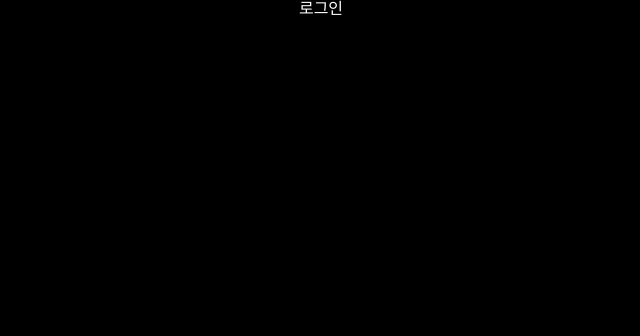
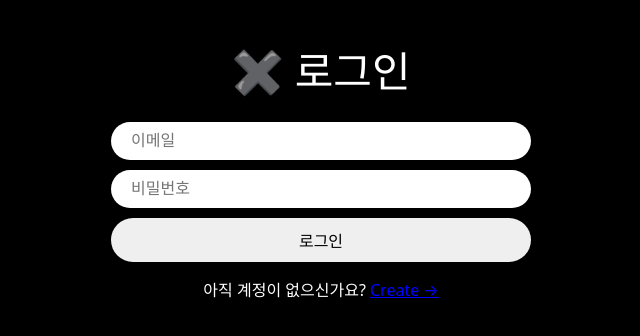
Before and after one commit to KHY90/firebase_practice, a React (Vite) app: page /login in a window 1280 px wide. Shown: the top 336 px of the page, without its empty margins (319-959 px from the left). Built offline with nearby package versions, Linux system fonts and the light colour scheme.

Commit message:
로그인페에지, css분리리

```diff
--- /dev/null
+++ b/src/components/auth-components.ts
@@ -0,0 +1,51 @@
+import { styled } from "styled-components";
+
+export const Wrapper = styled.div`
+    height: 100%;
+    display: flex;
+    flex-direction: column;
+    align-items: center;
+    width: 420px;
+    padding: 50px 0px;
+`;
+
+export const Title = styled.h1`
+    font-size: 42px;
+    margin-bottom: 20px;
+`;
+
+export const Form = styled.form`
+    margin-top: 50px;
+    margin-bottom: 10px;
+    display: flex;
+    flex-direction: column;
+    gap: 10px;
+    width: 100%;
+`;
+
+export const Input = styled.input`
+    margin: 10px 0px 0px 0px;
+    padding: 10px 20px;
+    border-radius: 50px;
+    border: none;
+    width: 100%;
+    font-size: 16px;
+    &[type="submit"]{
+        cursor: pointer;
+        &:hover{
+            opacity: 0.8;
+        }
+    }
+`;
+
+export const Error = styled.span`
+    font-size: 600px;
+    color: tomato;
+`;
+
+export const Switcher = styled.span`
+    margin-top: 20px;
+    a{
+        color: blue;
+    }
+`;
--- a/src/routes/create-account.tsx
+++ b/src/routes/create-account.tsx
@@ -1,49 +1,9 @@
 import { createUserWithEmailAndPassword, updateProfile } from "firebase/auth";
 import React, { useState } from "react";
-import { styled } from "styled-components"
 import { auth } from "../firebase";
-import { useNavigate } from "react-router-dom";
-
-const Wrapper = styled.div`
-    height: 100%;
-    display: flex;
-    flex-direction: column;
-    align-items: center;
-    width: 420px;
-    padding: 50px 0px;
-`;
-
-const Title = styled.h1`
-    font-size: 42px;
-`;
-
-const Form = styled.form`
-    margin-top: 50px;
-    display: flex;
-    flex-direction: column;
-    gap: 10px;
-    width: 100%;
-`;
-
-const Input = styled.input`
-    padding: 10px 20px;
-    border-radius: 50px;
-    border: none;
-    width: 100%;
-    font-size: 16px;
-    &[type="submit"]{
-        cursor: pointer;
-        &:hover{
-            opacity: 0.8;
-        }
-    }
-`;
-
-const Error = styled.span`
-    font-size: 600px;
-    color: tomato;
-`;
-
+import { useNavigate, Link, Form } from "react-router-dom";
+import { FirebaseError } from "firebase/app";
+import { Error, Input, Switcher, Title, Wrapper } from "../components/auth-components";
 
 export default function CreateAccount() {
     const navigate = useNavigate();
@@ -64,21 +24,25 @@ export default function CreateAccount() {
     };
     const onSubmit = async (e: React.FormEvent<HTMLFormElement>) => {
         e.preventDefault();
+        setError("");
         if (isLoading || name === "" || email === "" || password === "")
             return;
         try {
             const credentials = await createUserWithEmailAndPassword(auth, email, password);
-            console.log(credentials.user);
+            // console.log(credentials.user);
             await updateProfile(credentials.user, { displayName: name, });
             navigate("/");
         } catch (e) {
-
+            if (e instanceof FirebaseError) {
+                setError(e.message)
+            }
         } finally {
             setLoading(false);
         }
     };
 
-    return <Wrapper>
+    return (
+        <Wrapper>
             <Title>✖️ 회원 가입</Title>
             <Form onSubmit={onSubmit}>
                 <Input onChange={onChange} name="name" value={name} placeholder="이름" type="text" required />
@@ -87,6 +51,12 @@ export default function CreateAccount() {
                 <Input type="submit" value={isLoading ? "Loading..." : "Create acoount"} />
             </Form>
             {error !== "" ? <Error>{error}</Error> : null}
+            <Switcher>
+                이미 계정이 있으신가요?{" "}
+                <Link to="/login">
+                    로그인 &rarr;
+                </ Link>
+            </Switcher>
         </Wrapper>
-
+    );
 }
--- a/src/routes/login.tsx
+++ b/src/routes/login.tsx
@@ -1,3 +1,57 @@
-export default function Login(){
-    return <h1>로그인</h1>
+import React, { useState } from "react";
+import { useNavigate, Link, Form } from "react-router-dom";
+import { FirebaseError } from "firebase/app";
+import { signInWithEmailAndPassword } from "firebase/auth";
+import { auth } from "../firebase";
+import { Error, Input, Switcher, Title, Wrapper } from "../components/auth-components";
+
+export default function CreateAccount() {
+    const navigate = useNavigate();
+    const [isLoading, setLoading] = useState(false);
+    const [email, setEmail] = useState("");
+    const [password, setPassword] = useState("");
+    const [error, setError] = useState("")
+    const onChange = (e: React.ChangeEvent<HTMLInputElement>) => {
+        const { target: { name, value } } = e;
+        if (name === "password") {
+            setPassword(value)
+        } else if (name === "email") {
+            setEmail(value)
+        }
+    };
+    const onSubmit = async (e: React.FormEvent<HTMLFormElement>) => {
+        e.preventDefault();
+        setError("");
+        if (isLoading || email === "" || password === "")
+            return;
+        try {
+            setLoading(true);
+            await signInWithEmailAndPassword(auth, email, password);
+            navigate("/");
+        } catch (e) {
+            if(e instanceof FirebaseError){
+                setError(e.message)
+            }
+        } finally {
+            setLoading(false);
+        }
+    };
+
+    return (
+    <Wrapper>
+        <Title>✖️ 로그인</Title>
+        <Form onSubmit={onSubmit}>
+            <Input onChange={onChange} name="email" value={email} placeholder="이메일" type="email" required />
+            <Input onChange={onChange} name="password" value={password} placeholder="비밀번호" type="password" required />
+            <Input type="submit" value={isLoading ? "Loading..." : "로그인"} />
+        </Form>
+        {error !== "" ? <Error>{error}</Error> : null}
+        <Switcher>
+            아직 계정이 없으신가요?{" "}
+             <Link to="/create-account">
+                Create &rarr;
+             </ Link>
+        </Switcher>
+    </Wrapper>
+    );
 }
```
Lines whose indentation alone changed are shown as unchanged.
